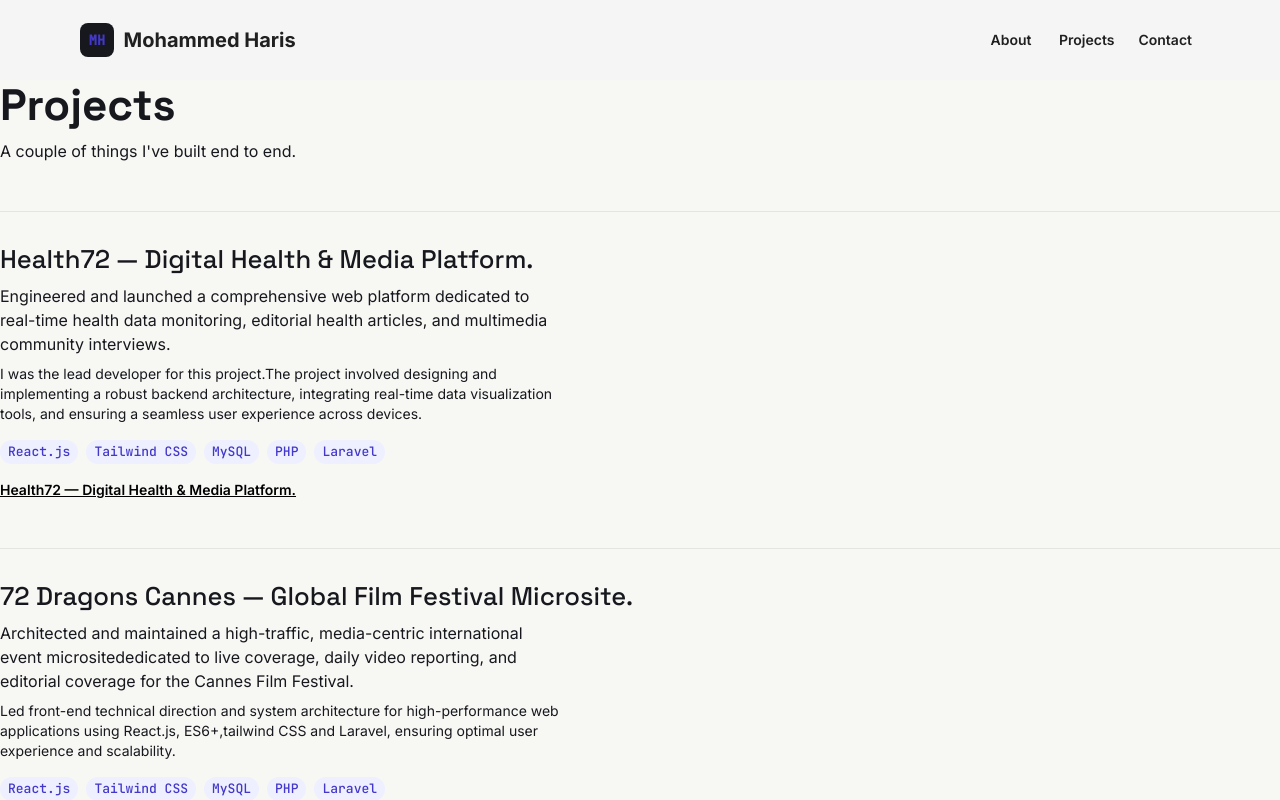
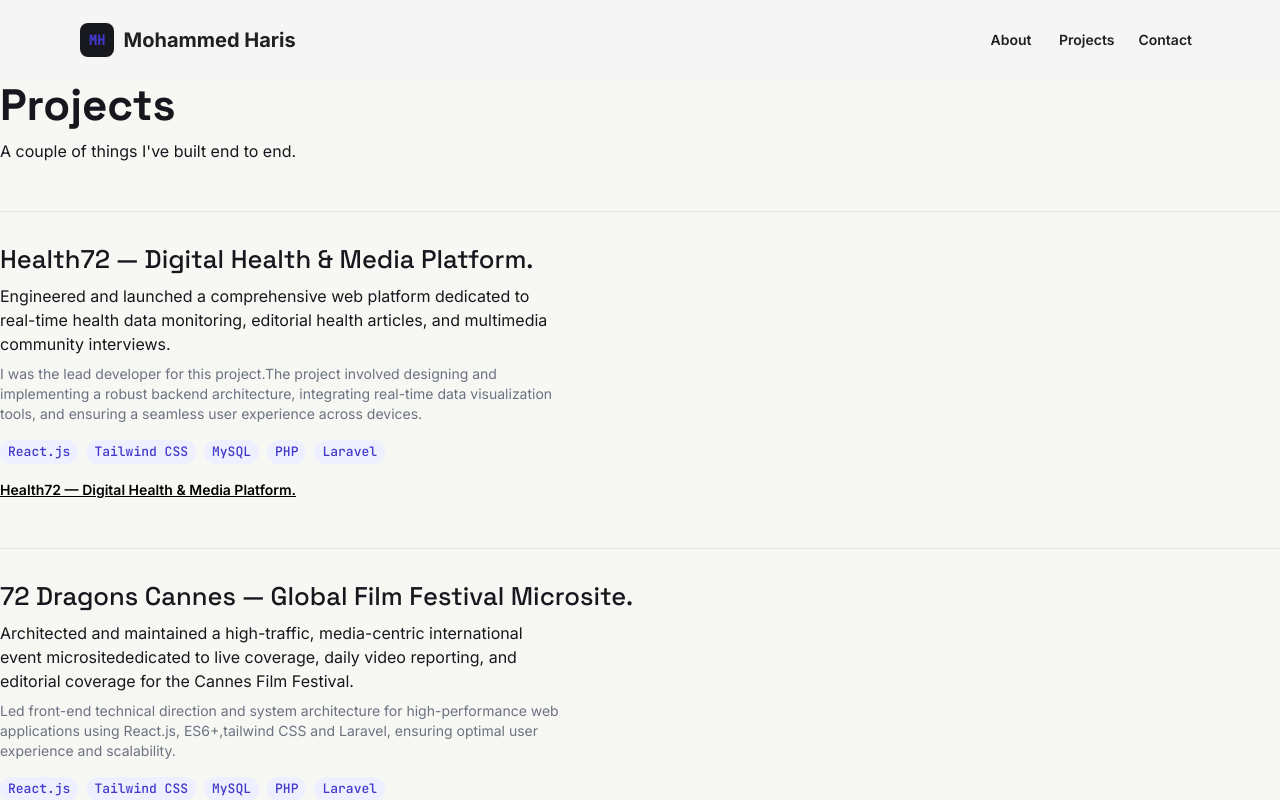
Before and after one commit to shahharis98/Mohammed-Haris-Portfolio, a Next.js app: page /projects in a window 1280 px wide. Shown: the top 800 px of the page. Built offline with nearby package versions, Linux system fonts and the light colour scheme; what @mui/material-nextjs would draw is missing.

Commit message:
new changes

```diff
--- a/app/projects/page.tsx
+++ b/app/projects/page.tsx
@@ -63,7 +63,7 @@ export default function Projects() {
                             {project.description}
                         </Typography>
 
-                        <Typography variant="body2" color="text.secondary" sx={{ maxWidth: 560, mb: 2 }}>
+                        <Typography variant="body2"  sx={{ maxWidth: 560, mb: 2,color:"text.secondary" }}>
                             {project.role}
                         </Typography>
 
```
